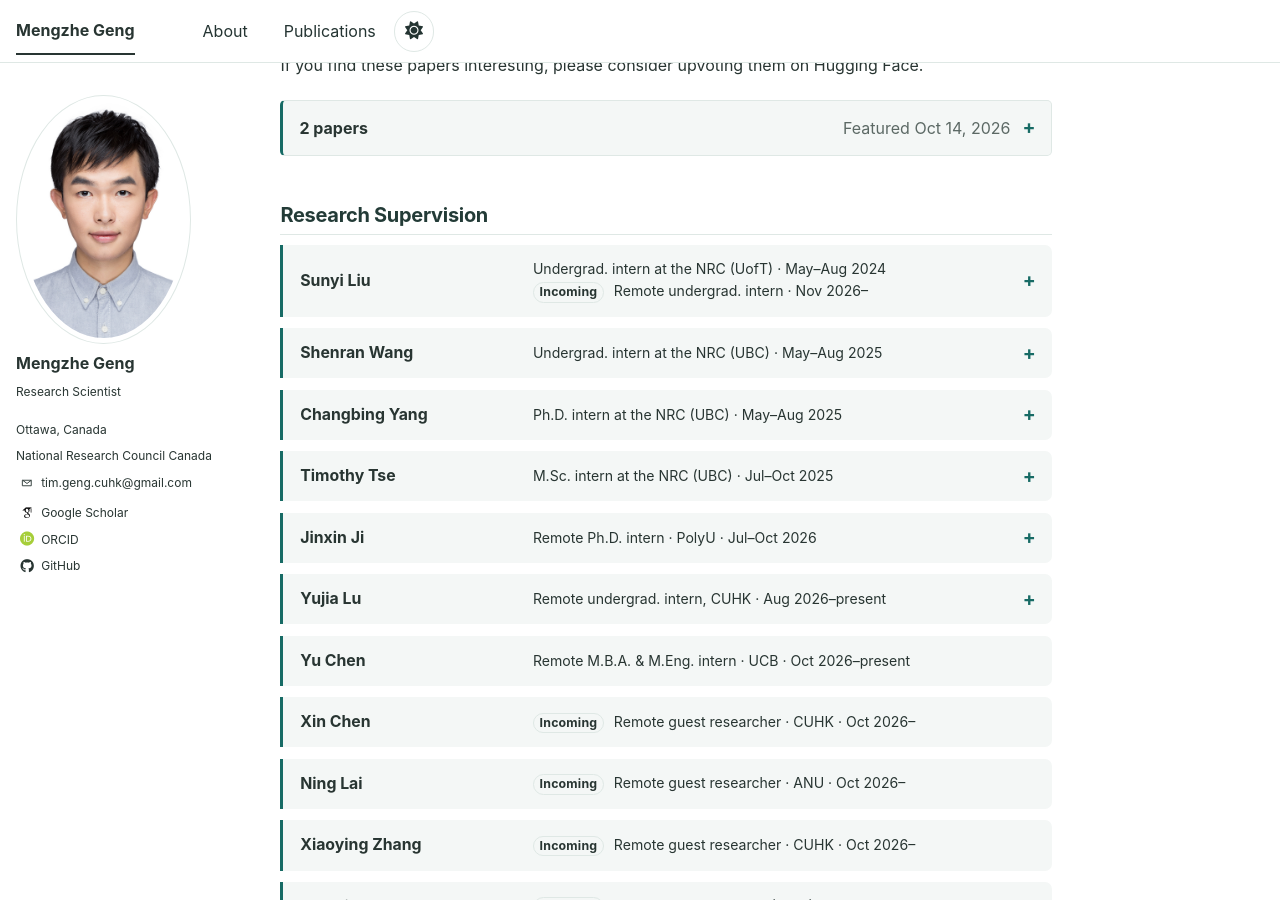
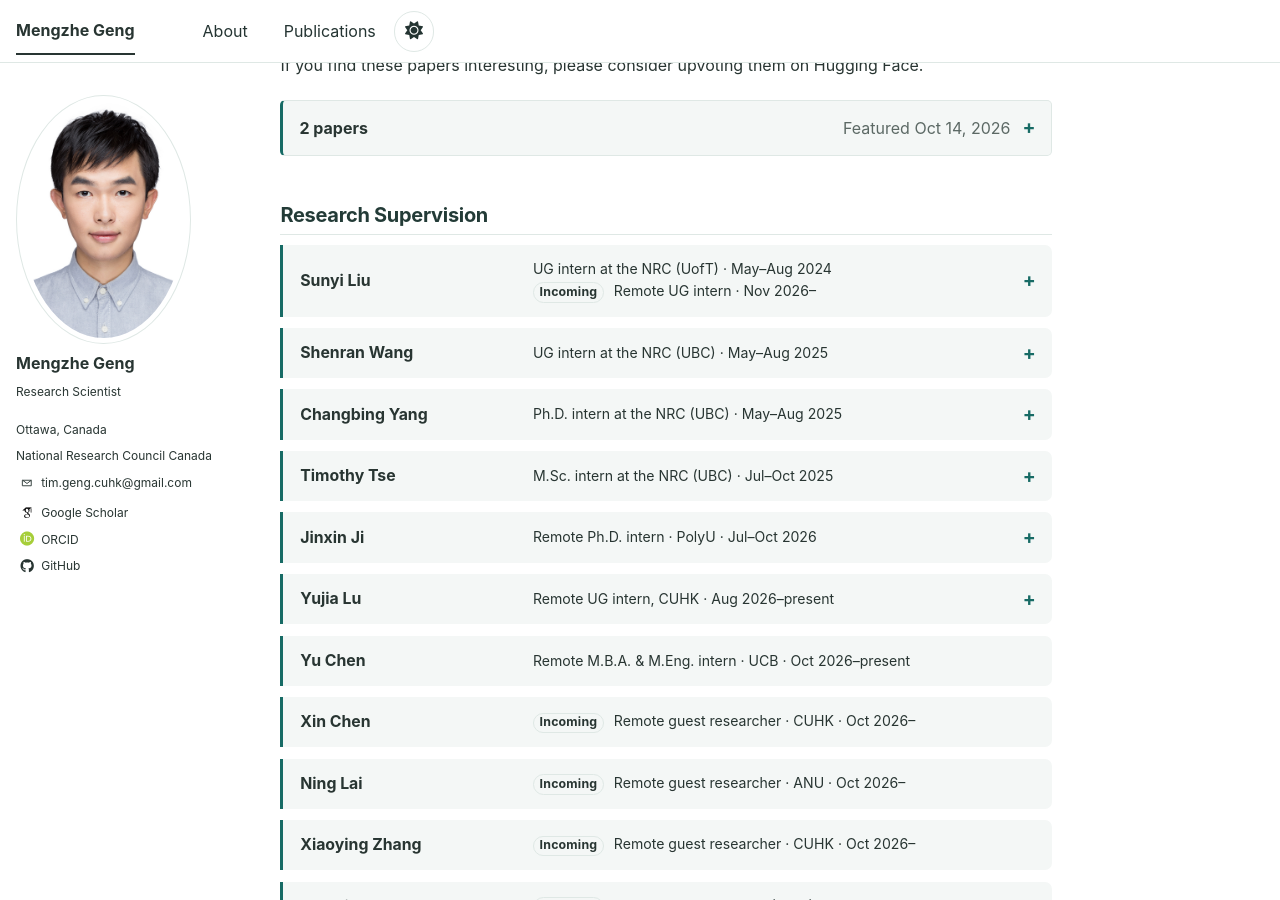
Before and after one commit to MENGZHEGENG/MENGZHEGENG.github.io, a Jekyll site: the page built from _pages/about.md, in a window 1280 px wide and 900 px high, scrolled down 2561 px. Built offline with Jekyll 4.4.1, drawn with Linux system fonts in a browser that asks for light colours; some web fonts are replaced.

Commit message:
Use UG intern in undergraduate supervision roles

```diff
--- a/_pages/about.md
+++ b/_pages/about.md
@@ -182,7 +182,7 @@ show_safety_notice: false
   <details class="supervision-entry">
     <summary class="supervision-heading">
       <span class="supervision-name">Sunyi Liu</span>
-      <span class="publication-meta supervision-roles"><span class="supervision-role-line supervision-role-line--plain"><span class="supervision-role-copy">Undergrad. intern at the NRC (UofT) · May–Aug 2024</span></span><span class="supervision-role-line"><span class="supervision-role-tag">Incoming</span><span class="supervision-role-copy">Remote undergrad. intern · Nov 2026–</span></span></span>
+      <span class="publication-meta supervision-roles"><span class="supervision-role-line supervision-role-line--plain"><span class="supervision-role-copy">UG intern at the NRC (UofT) · May–Aug 2024</span></span><span class="supervision-role-line"><span class="supervision-role-tag">Incoming</span><span class="supervision-role-copy">Remote UG intern · Nov 2026–</span></span></span>
     </summary>
     <div class="supervision-details">
       <p class="supervision-detail"><span class="supervision-label">Funding</span><span class="supervision-detail-copy"><a class="person-link" href="https://www.nrc.canada.ca/en/corporate/corporate-overview/rebecca-hart" target="_blank" rel="noopener noreferrer">Rebecca Hart</a></span></p>
@@ -193,7 +193,7 @@ show_safety_notice: false
   <details class="supervision-entry">
     <summary class="supervision-heading">
       <span class="supervision-name">Shenran Wang</span>
-      <span class="publication-meta">Undergrad. intern at the NRC (UBC) · May–Aug 2025</span>
+      <span class="publication-meta">UG intern at the NRC (UBC) · May–Aug 2025</span>
     </summary>
     <div class="supervision-details">
       <p class="supervision-detail"><span class="supervision-label">Co-supervision</span><span class="supervision-detail-copy"><a class="person-link" href="https://www.nrc.canada.ca/en/corporate/contact-us/nrc-directory-science-professionals/aidan-pine" target="_blank" rel="noopener noreferrer">Aidan Pine</a></span></p>
@@ -234,7 +234,7 @@ show_safety_notice: false
   <details class="supervision-entry">
     <summary class="supervision-heading">
       <span class="supervision-name">Yujia Lu</span>
-      <span class="publication-meta">Remote undergrad. intern, CUHK · Aug 2026–present</span>
+      <span class="publication-meta">Remote UG intern, CUHK · Aug 2026–present</span>
     </summary>
     <div class="supervision-details">
       <p class="supervision-detail"><span class="supervision-label">Preprint</span><span class="supervision-detail-copy"><a href="https://arxiv.org/abs/2609.08899" target="_blank" rel="noopener noreferrer">From Scores to Evidence: Auditable Decisions Can Improve Speech Deepfake Detection</a>, <em>arXiv:2609.08899</em> (2026)</span></p>
```
